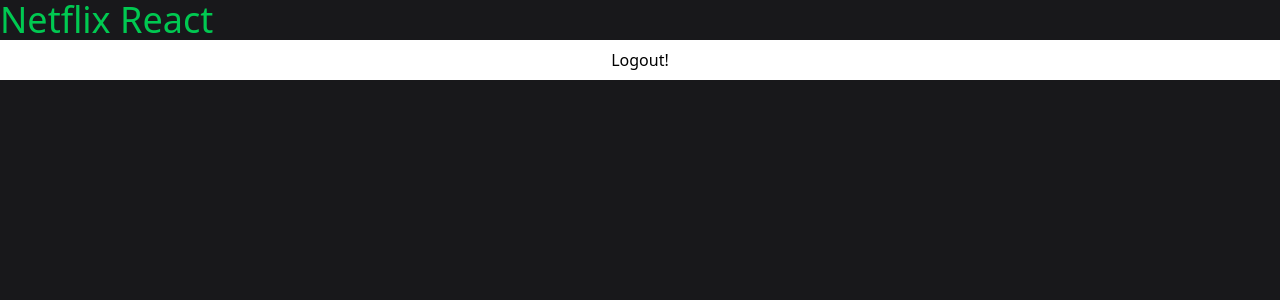
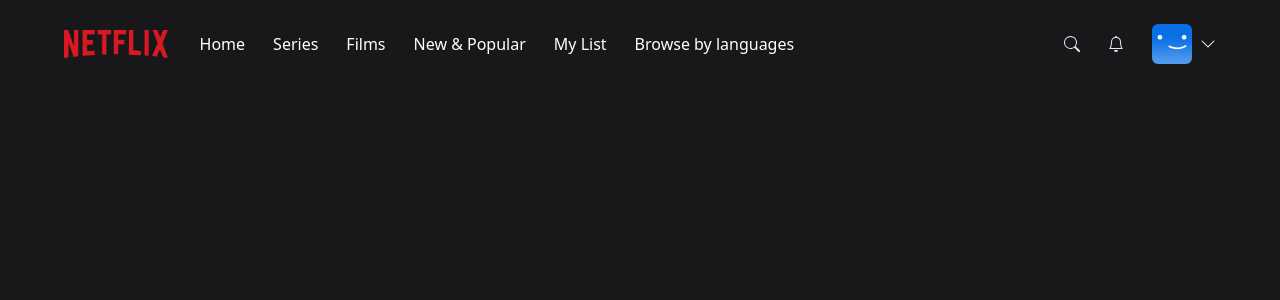
Before and after one commit to Silviu-Stana/netflix-react, a Next.js app: page / in a window 1280 px wide. Shown: the top 300 px of the page. Built offline with nearby package versions, Linux system fonts and the light colour scheme; no server answers; the database is empty; sample sign-in values are in the browser's storage.

Commit message:
Navigation bar

```diff
--- /dev/null
+++ b/components/AccountMenu.tsx
@@ -0,0 +1,36 @@
+import { signOut } from 'next-auth/react';
+import React from 'react';
+
+interface AccountMenuProps {
+    visible?: boolean;
+}
+
+const AccountMenu: React.FC<AccountMenuProps> = ({ visible }) => {
+    if (!visible) return null;
+
+    return (
+        <div className="bg-black w-56 absolute top-14 right-0 py-5 flex-col border-2 border-gray-800 flex">
+            <div className="flex flex-col gap-3">
+                <div className="px-3 group/item flex flex-row gap-3 items-center w-full">
+                    <img
+                        src="/images/default-blue.png"
+                        className="w-8 ropunded-md"
+                        alt="profile icon"
+                    />
+                    <p className="text-white text-sm group-hover:underline">
+                        Username
+                    </p>
+                </div>
+                <hr className="bg-gray-600 border-0 h-px my-4" />
+                <div
+                    onClick={() => signOut()}
+                    className="px-3 text-center text-white text-sm hover:underline"
+                >
+                    Sign out of Netflix
+                </div>
+            </div>
+        </div>
+    );
+};
+
+export default AccountMenu;
--- /dev/null
+++ b/components/MobileMenu.tsx
@@ -0,0 +1,36 @@
+import React from 'react';
+
+interface MobileMenuProps {
+    visible?: boolean;
+}
+
+const MobileMenu: React.FC<MobileMenuProps> = ({ visible }) => {
+    if (!visible) return null;
+
+    return (
+        <div className="bg-blacck w-56 absolute top-8 left-0 py-5 flex flex-col border-2 border-gray-800 ">
+            <div className="flex flex-col gap-4">
+                <div className="px-3 text-center- text-white hover:underline">
+                    Home
+                </div>
+                <div className="px-3 text-center- text-white hover:underline">
+                    Series
+                </div>
+                <div className="px-3 text-center- text-white hover:underline">
+                    Films
+                </div>
+                <div className="px-3 text-center- text-white hover:underline">
+                    New & Popular
+                </div>
+                <div className="px-3 text-center- text-white hover:underline">
+                    My List
+                </div>
+                <div className="px-3 text-center- text-white hover:underline">
+                    Browse by languages
+                </div>
+            </div>
+        </div>
+    );
+};
+
+export default MobileMenu;
--- /dev/null
+++ b/components/Navbar.tsx
@@ -0,0 +1,91 @@
+import React, { useCallback, useEffect, useState } from 'react';
+import NavbarItem from './NavbarItem';
+import { BsBell, BsChevronDown, BsSearch } from 'react-icons/bs';
+import MobileMenu from './MobileMenu';
+import AccountMenu from './AccountMenu';
+
+const TOP_OFFSET = 66;
+
+const Navbar = () => {
+    const [showMobileMenu, setShowMobileMenu] = useState(false);
+    const [showAccountMenu, setShowAccountMenu] = useState(false);
+    const [showBackground, setShowBackground] = useState(false);
+
+    useEffect(() => {
+        const handleScroll = () => {
+            if (window.scrollY >= TOP_OFFSET) setShowBackground(true);
+            else setShowBackground(false);
+        };
+
+        window.addEventListener('scroll', handleScroll);
+
+        return () => {
+            window.removeEventListener('scroll', handleScroll);
+        };
+    }, []);
+
+    const toggleMobileMenu = useCallback(() => {
+        setShowMobileMenu((current) => !current);
+    }, []);
+
+    const toggleAccountMenu = useCallback(() => {
+        setShowAccountMenu((current) => !current);
+    }, []);
+
+    return (
+        <nav className="w-full fixed z-40">
+            <div
+                className={`px-4 md:px-16 py-6 flex flex-row items-center transition duration-500  ${
+                    showBackground ? 'bg-zinc-900 bg-opacity-90' : ''
+                }`}
+            >
+                <img className="h-4 lg:h-7" src="/images/logo.png" alt="logo" />
+                <div className="flex-row ml-8 gap-7 hidden lg:flex">
+                    <NavbarItem label="Home" />
+                    <NavbarItem label="Series" />
+                    <NavbarItem label="Films" />
+                    <NavbarItem label="New & Popular" />
+                    <NavbarItem label="My List" />
+                    <NavbarItem label="Browse by languages" />
+                </div>
+                <div
+                    onClick={toggleMobileMenu}
+                    className="lg:hidden flex flex-row items-center gap-2 ml-8 cursor-pointer relative"
+                >
+                    <p className="text-white text-sm">Browse</p>
+                    <BsChevronDown
+                        className={`text-white transition ${
+                            showMobileMenu ? 'rotate-180' : 'rotate-0'
+                        }`}
+                    />
+                    <MobileMenu visible={showMobileMenu} />
+                </div>
+                <div className="flex flex-row ml-auto gap-7 items-center">
+                    <div className="text-gray-200 hover:text-gray-300 cursor-pointer transition">
+                        <BsSearch />
+                    </div>
+                    <div className="text-gray-200 hover:text-gray-300 cursor-pointer transition">
+                        <BsBell />
+                    </div>
+
+                    <div
+                        onClick={toggleAccountMenu}
+                        className="flex flex-row items-center gap-2 cursor-pointer relative"
+                    >
+                        <div className="w-6 h-6 lg:w-10 lg:h-10 rounded-md overflow-hidden">
+                            <img src="/images/default-blue.png" />
+                        </div>
+                        <BsChevronDown
+                            className={`text-white transition ${
+                                showAccountMenu ? 'rotate-180' : 'rotate-0'
+                            }`}
+                        />
+                        <AccountMenu visible={showAccountMenu} />
+                    </div>
+                </div>
+            </div>
+        </nav>
+    );
+};
+
+export default Navbar;
--- /dev/null
+++ b/components/NavbarItem.tsx
@@ -0,0 +1,15 @@
+import React from 'react';
+
+interface NavbarItemProps {
+    label: string;
+}
+
+const NavbarItem: React.FC<NavbarItemProps> = ({ label }) => {
+    return (
+        <div className="text-white cursor-pointer hover:text-gray-300 transition">
+            {label}
+        </div>
+    );
+};
+
+export default NavbarItem;
--- a/pages/auth.tsx
+++ b/pages/auth.tsx
@@ -2,13 +2,11 @@
 import axios from 'axios';
 import { signIn } from 'next-auth/react';
 import Image from 'next/image';
-import { useRouter } from 'next/router';
 import { useCallback, useState } from 'react';
 import { FaGithub } from 'react-icons/fa';
 import { FcGoogle } from 'react-icons/fc';
 
 const Auth = () => {
-    const router = useRouter();
     const [email, setEmail] = useState('');
     const [name, setName] = useState('');
     const [password, setPassword] = useState('');
@@ -23,18 +21,23 @@
 
     const login = useCallback(async () => {
         try {
-            await signIn('credentials', {
+            const result = await signIn('credentials', {
                 email,
                 password,
                 redirect: false,
-                callbackUrl: '/',
+                callbackUrl: '/profiles',
             });
 
-            router.push('/');
+            if (result?.error) {
+                console.error('Login failed:', result.error);
+            } else {
+                console.log('Login successful:', result);
+                window.location.href = '/profiles';
+            }
         } catch (error) {
-            console.log(error);
+            console.error('An unexpected error occurred:', error);
         }
-    }, [email, password, router]);
+    }, [email, password]);
 
     const register = useCallback(async () => {
         try {
@@ -111,14 +114,18 @@
                             <div className="w-10 h-10 bg-white rounded-full flex items-center justify-center cursor-pointer hover:opacity-80 transition">
                                 <FcGoogle
                                     onClick={() =>
-                                        signIn('google', { callbackUrl: '/' })
+                                        signIn('google', {
+                                            callbackUrl: '/profiles',
+                                        })
                                     }
                                     size={30}
                                 />
                             </div>
                             <div
                                 onClick={() =>
-                                    signIn('github', { callbackUrl: '/' })
+                                    signIn('github', {
+                                        callbackUrl: '/profiles',
+                                    })
                                 }
                                 className="w-10 h-10 bg-white rounded-full flex items-center justify-center cursor-pointer hover:opacity-80 transition"
                             >
--- a/pages/index.tsx
+++ b/pages/index.tsx
@@ -1,3 +1,5 @@
+import Navbar from '@/components/Navbar';
+import useCurrentUser from '@/hooks/useCurrentUser';
 import { NextPageContext } from 'next';
 import { getSession, signOut } from 'next-auth/react';
 
@@ -20,12 +22,11 @@
 }
 
 export default function Home() {
+    const { data: user } = useCurrentUser();
+
     return (
         <>
-            <h1 className="text-4xl text-green-500">Netflix React</h1>
-            <button className="h-10 w-full bg-white" onClick={() => signOut()}>
-                Logout!
-            </button>
+            <Navbar />
         </>
     );
 }
--- /dev/null
+++ b/pages/profiles.tsx
@@ -0,0 +1,51 @@
+import useCurrentUser from '@/hooks/useCurrentUser';
+import { NextPageContext } from 'next';
+import { getSession } from 'next-auth/react';
+import { useRouter } from 'next/router';
+
+export async function getServerSideProps(context: NextPageContext) {
+    const session = await getSession(context);
+
+    if (!session) {
+        return {
+            redirect: {
+                destination: '/auth',
+                permanent: false,
+            },
+        };
+    }
+
+    return { props: {} };
+}
+
+const Profiles = () => {
+    const { data: user } = useCurrentUser();
+    const router = useRouter();
+
+    return (
+        <div className="flex items-center h-full justify-center">
+            <div className="flex flex-col">
+                <h1 className="text-3xl md:text-6xl text-white text-center">
+                    Who is watching?
+                </h1>
+                <div className="flex items-center justify-center gap-8 mt-10">
+                    <div onClick={() => router.push('/')}>
+                        <div className="group flex-row w-44 mx-auto">
+                            <div className="w-44 h-44 rounded-md flex items-center justify-center border-2 border-transparent group-hover:cursor-pointer group-hover:border-white overflow-hidden">
+                                <img
+                                    src="/images/default-blue.png"
+                                    alt="profile"
+                                ></img>
+                            </div>
+                            <div className="mt-4 text-gray-400 text-2xl text-center group-hover:text-white">
+                                {user?.name}
+                            </div>
+                        </div>
+                    </div>
+                </div>
+            </div>
+        </div>
+    );
+};
+
+export default Profiles;
```
Also changed, not shown: public/images/default-blue.png (added).
